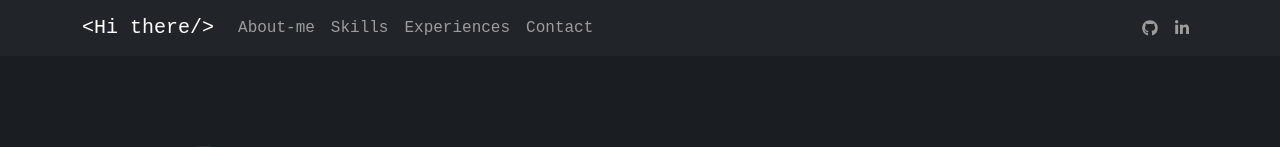
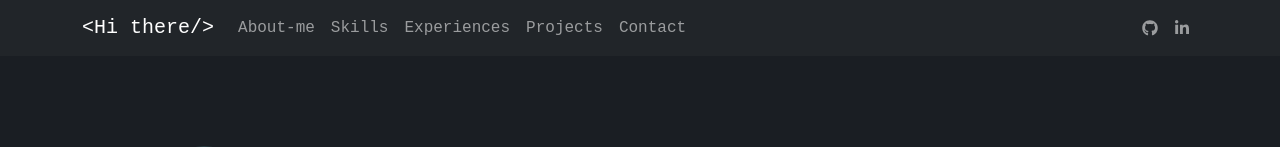
Before and after one commit to tutuCH/harrytuch.com, a React (Create React App) app: page / in a window 1280 px wide. Shown: the top 147 px of the page. Built offline with nearby package versions, Linux system fonts and the light colour scheme; data requests are answered from the project's data file.

Commit message:
update nav bar section

```diff
--- a/src/components/PortNavbar.tsx
+++ b/src/components/PortNavbar.tsx
@@ -21,6 +21,7 @@ const PortNavbar = () => {
     "About-me",
     "Skills",
     "Experiences",
+    "Projects",
     "Contact",
   ];
   return (
```
